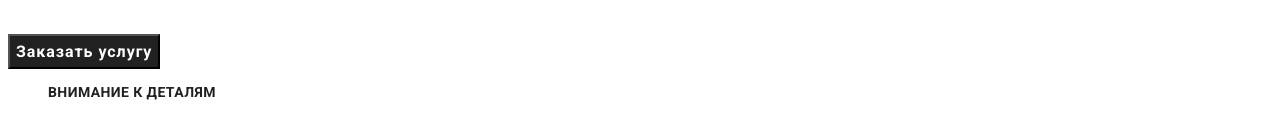
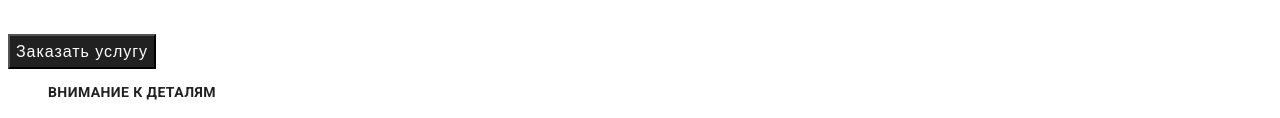
Before and after one commit to Olemish/home-work-2, a plain HTML site: page index.html in a window 1280 px wide. Shown: the part 381-499 px from the top of the page. Drawn offline with Linux system fonts and the light colour scheme.

Commit message:
change btn hero

```diff
--- a/css/styles.css
+++ b/css/styles.css
@@ -96,10 +96,11 @@ body {
 
 .header-btn {
   font-weight: 500;
-  font-size: 14px;
-  line-height: 1.14;
-  letter-spacing: 0.02em;
-  color: var(--first-btn-color);
+  font-size: 16px;
+  line-height: 1.87;
+  letter-spacing: 0.06em;
+  color: var(--second-btn-color);
+  background-color: #212121;
 }
 
 .main-title {
--- a/index.html
+++ b/index.html
@@ -41,7 +41,7 @@
 <main>
     <section>
     <h1 class="main-title">Эффективные решения</br> для вашего бизнеса</h1>
-    <button type="button" class="title-btn">Заказать услугу</button>
+    <button type="button" class=" header-btn">Заказать услугу</button>
     </section>
     <section>
         <ul class="list list-specification">
```
